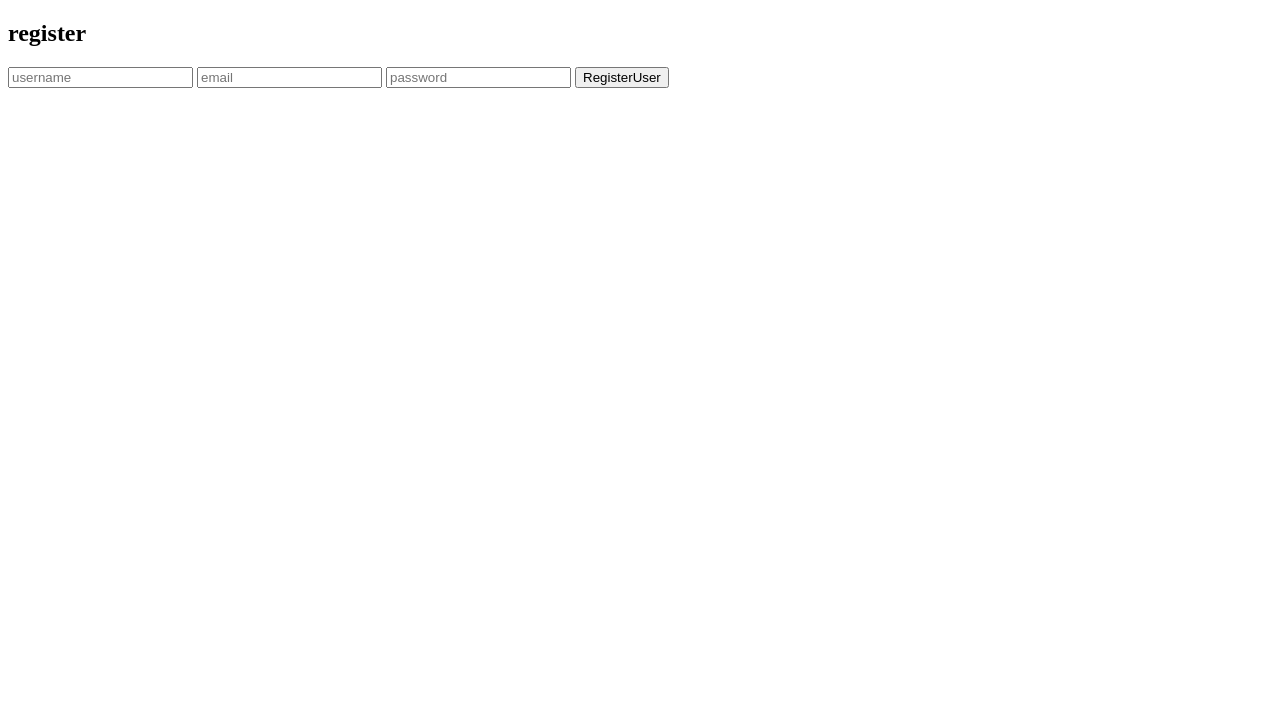
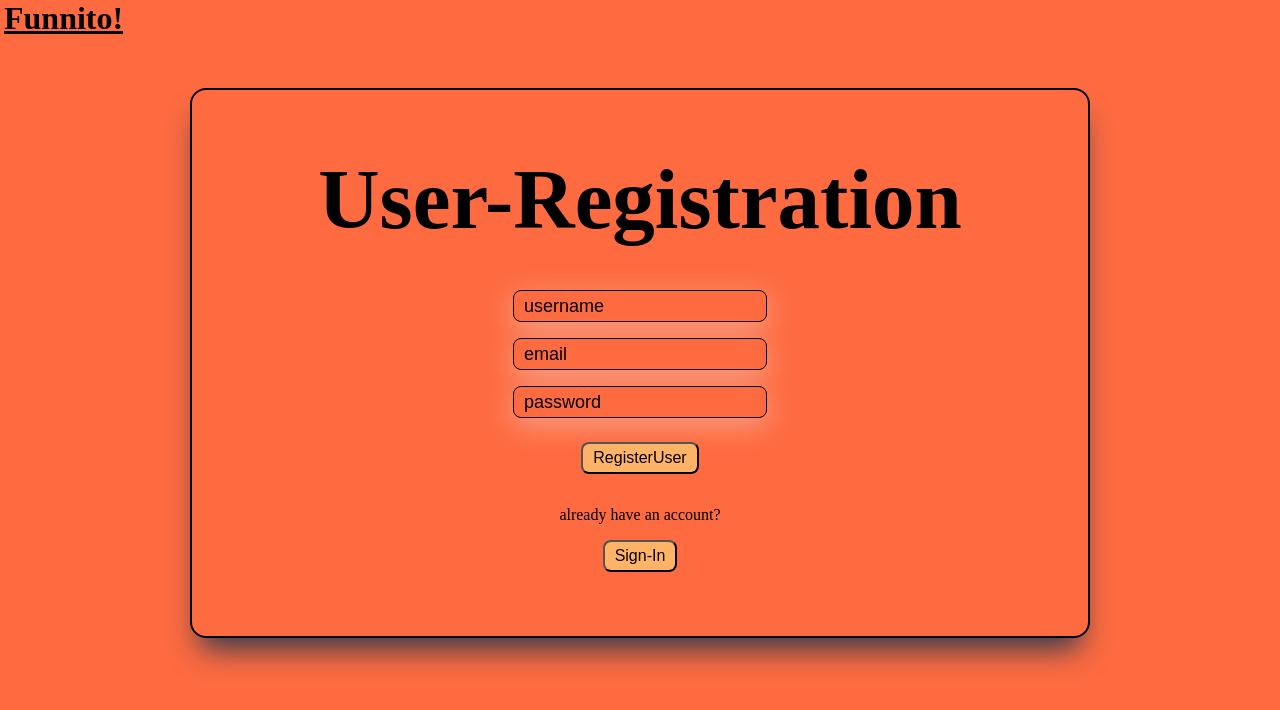
Before and after one commit to vanshbaranwal/Funnito_ChatBot, a plain HTML site: page frontend/pages/register.html in a window 1280 px wide. Drawn offline with Linux system fonts and the light colour scheme.

Commit message:
user registration page ui completed.

```diff
--- /dev/null
+++ b/frontend/css/register.css
@@ -0,0 +1,99 @@
+*{
+    padding: 0;
+    margin: 0;
+    box-sizing: border-box;
+}
+
+a{
+    color: black;
+    padding: 4px;
+}
+body{
+    background-color: rgb(254,107,64);
+    color: white;
+}
+
+#form-container{
+    border: 2px solid black;
+    display: flex;
+    align-items: center;
+    justify-content: center;
+    flex-direction: column;
+    margin: 4% auto 0 auto;
+    width: 900px;
+    height: 550px;
+    padding: 40px 30px;
+    /* background-color: rgb(253, 62, 186); */
+    border-radius: 16px;
+    box-shadow: rgb(38, 57, 77) 0px 20px 30px -10px;
+}
+#form-container h2{
+    color: black;
+    margin-bottom: 25px;
+    font-size: 85px;
+}
+#registerMessage{
+    color: black;
+    text-align: center;
+    font-size: 32px;
+    margin-top: 25px;
+    border: 5px solid orange;
+    border-radius: 8px;
+    background-color: orange;
+    padding: 8px;
+    display: none;
+}
+
+#input-row {
+    display: flex;
+    flex-direction: column;
+    gap: 12px;
+    justify-content: center;
+    align-items: center;
+    margin-top: 15px;
+}
+
+#input-row input,
+#input-row button {
+    height: 32px;
+    font-size: 16px;
+    padding: 0 10px;
+}
+#registerBtn{
+    margin-top: 10px;
+}
+
+.register-btn{
+    background-color: rgb(255,179,102);
+    color: black;
+    border-radius: 8px;
+    padding: 15px 32px;
+    text-align: center;
+    text-decoration: none;
+    font-size: 16px;
+    cursor: pointer;
+    transition-duration: 0.5s;
+}
+.register-btn:hover{
+    background-color: rgb(165,201,15);
+    color: black;
+}
+
+#input-row input{
+    background-color: rgb(254,107,64);
+    color: black;
+    border: 1px solid black;
+    border-radius: 8px;
+    font-size: 18px;
+    margin: 2px;
+    outline: none;
+    box-shadow: rgba(238, 238, 240, 0.408) 0px 7px 29px 0px;
+}
+#input-row ::placeholder{
+    color: black;
+}
+
+#sign-InMessage{
+    color: black;
+    margin-top: 20px;
+}
--- a/frontend/js/register.js
+++ b/frontend/js/register.js
@@ -26,14 +26,17 @@ document.getElementById("registerForm").addEventListener("submit", async functio
 
         if(res.ok){
             document.getElementById("registerMessage").textContent = "Registration successful!!";
+            document.getElementById("registerMessage").style.display = "block";
 
             setTimeout(() => {
                window.location.href = "/frontend/pages/verify.html";
             }, 3000);
         } else{
             document.getElementById("registerMessage").textContent = data.message || "Registration failed";
+            document.getElementById("registerMessage").style.display = "block";
         }
     } catch (error) {
         document.getElementById("registerMessage").textContent = "An error occurred";
+        document.getElementById("registerMessage").style.display = "block";
     }
 })
--- a/frontend/pages/register.html
+++ b/frontend/pages/register.html
@@ -4,17 +4,31 @@
     <meta charset="UTF-8">
     <meta name="viewport" content="width=device-width, initial-scale=1.0">
     <title>register</title>
+    <link rel="stylesheet" href="/frontend/css/register.css">
 </head>
 <body>
+    <h1><u><a href="/frontend/pages/register.html">Funnito!</a></u></h1>
+
     <!-- auth system register form -->
-    <h2>register</h2>
-    <form id="registerForm">
-        <input type="text" id="name" placeholder="username" required>
-        <input type="text" id="registerEmail" placeholder="email" required>
-        <input type="text" id="registerPassword" placeholder="password" required>
-        <button type="submit">RegisterUser</button>
-    </form>
-    <div id="registerMessage"></div>
+    <div id="form-container">
+        <h2>User-Registration</h2>
+        <form id="registerForm">
+            <div id="input-row">
+                <input type="text" id="name" placeholder="username" required>
+                <input type="text" id="registerEmail" placeholder="email" required>
+                <input type="text" id="registerPassword" placeholder="password" required>
+                <button type="submit" class="register-btn" id="registerBtn">RegisterUser</button>
+                <p id="registerMessage"></p>
+
+
+                <p id="sign-InMessage">already have an account?</p>
+                <a href="/frontend/pages/login.html">
+                    <button type="button" class="register-btn">Sign-In</button>
+                </a>
+
+            </div>
+        </form>
+    </div>
 
     <script src="/frontend/js/register.js"></script>
 </body>
```
Also changed, not shown: frontend/pages/login.html (+1 -1 lines), frontend/pages/verify.html (+1 -1 lines), frontend/css/login.css (added), frontend/css/verify.css (added).
